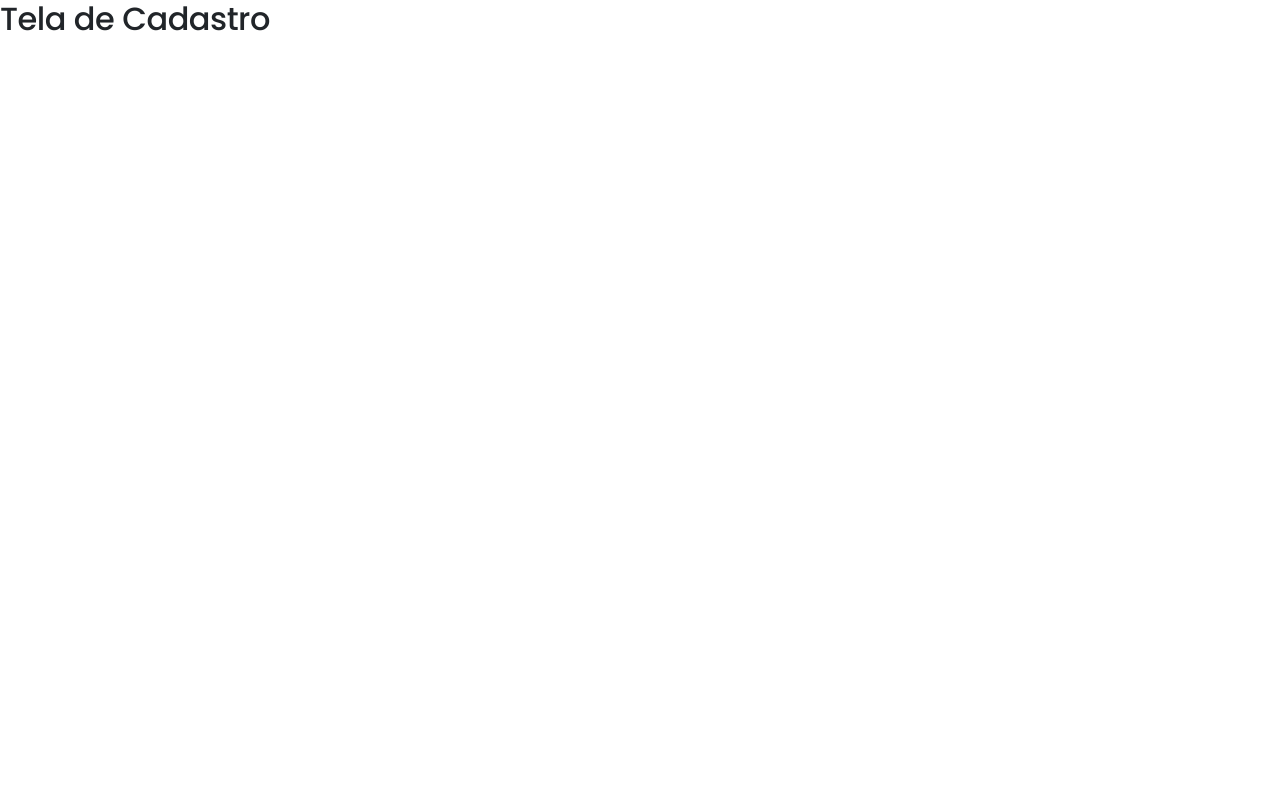
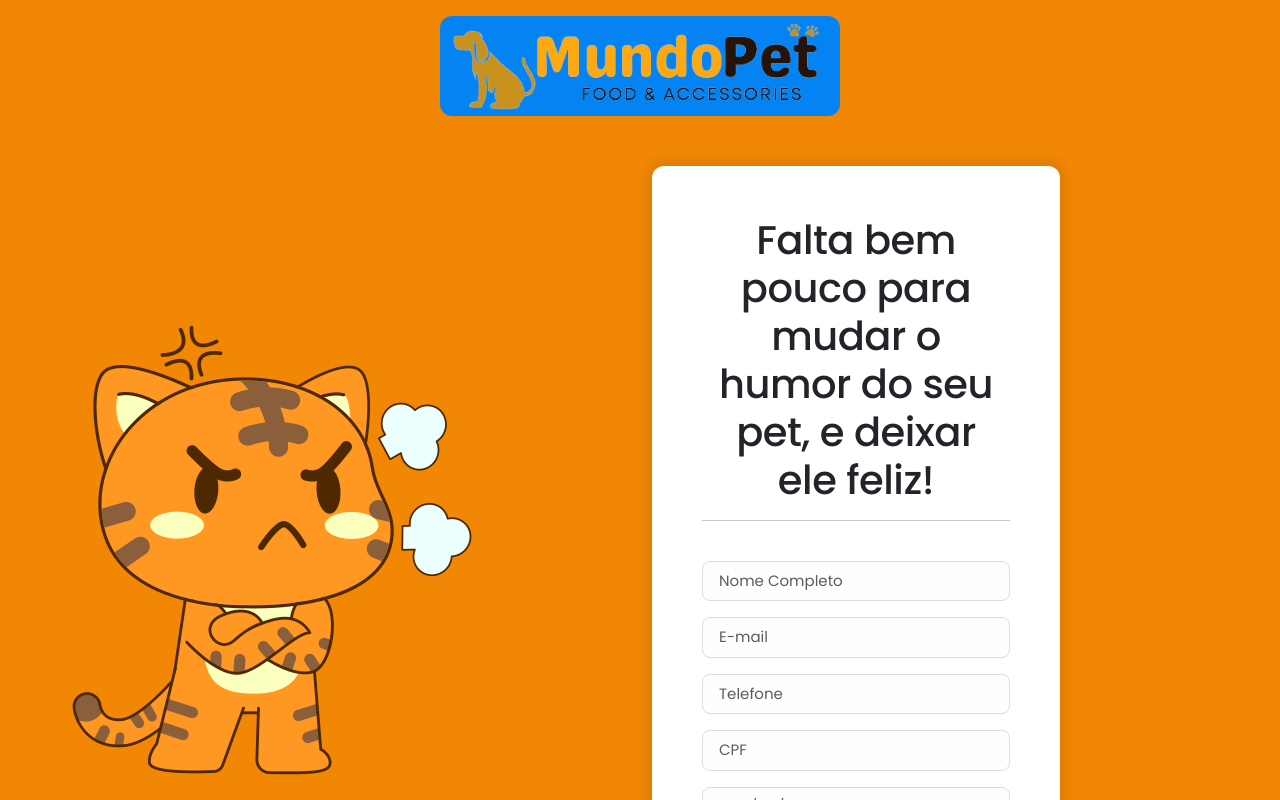
Before and after one commit to yyhago/TCC-MundoPET, a React app in the folder web/: page / in a window 1280 px wide. Built offline with nearby package versions, Linux system fonts and the light colour scheme.

Commit message:
Formulário de cadastro feito com sucesso

```diff
--- a/web/public/index.html
+++ b/web/public/index.html
@@ -29,7 +29,7 @@
   </head>
   <body>
     <noscript>You need to enable JavaScript to run this app.</noscript>
-    <div id="root"></div>
+    <div id="root" class="h-100"></div>
     <!--
       This HTML file is a template.
       If you open it directly in the browser, you will see an empty page.
--- a/web/src/components/pages/cadastro/index.js
+++ b/web/src/components/pages/cadastro/index.js
@@ -1,6 +1,31 @@
+import Logo from '../../../assets/logo.png'
+import Illustration from '../../../assets/illustration.png'
+
 const Cadastro = () => {
   return(
-    <h2>Tela de Cadastro</h2>
+    <div className="container-fluid h-100 bg-primary p-3">
+      <div className="containerLogo col-12">
+          <img src={Logo} alt="Logo" className="imgLogo"/>
+      </div>
+      <div className="row">
+        <div className="col-6 text-right my-auto">
+          <img src={Illustration} alt="Logo" className="img-fluid" />
+        </div>
+        <div className="col-6">
+          <div className="box col-8">
+            <h2 className="text-center fs-1">Falta bem pouco para mudar o humor do seu pet, e deixar ele feliz!</h2>
+            <hr/>
+            <br/>
+            <input type="text" className="form-control form-control-lg mb-3" placeholder="Nome Completo" />
+            <input type="email" className="form-control form-control-lg mb-3" placeholder="E-mail" />
+            <input type="text" className="form-control form-control-lg mb-3" placeholder="Telefone" />
+            <input type="text" className="form-control form-control-lg mb-3" placeholder="CPF" />
+            <input type="date" className="form-control form-control-lg mb-3"/>
+            <button className="btn btn-lg btn-block btn-secondary w-100">Finalizar Pedido</button>
+          </div>
+        </div>
+      </div>
+    </div>
   )
 }
 
--- a/web/src/styles/global.css
+++ b/web/src/styles/global.css
@@ -1,4 +1,57 @@
 @import url('https://fonts.googleapis.com/css2?family=Poppins:ital,wght@0,100;0,200;0,300;0,400;0,500;0,600;0,700;0,800;0,900;1,100;1,200;1,300;1,400;1,500;1,600;1,700;1,800;1,900&display=swap');
+
+input[type='text'],
+input[type='email'],
+input[type='password'],
+input[type='date']{
+  font-size: 15px;
+}
+
+input[type='text'],
+input[type='email'],
+input[type='password'],
+input[type='date'],
+input[type='text']:disabled,
+input[type='email']:disabled,
+input[type='password']:disabled,
+input[type='date']:disabled{
+  background-color: #fefefe;
+  border: 0.5px solid #dcdcdc;
+  outline: none;
+  color: #626264;
+}
+
+.btn{
+  font-size: 15px;
+}
+
+.bg-secondary{
+  background-color: var(--colorBlue) !important;
+}
+
+.btn-secondary,
+.btn-secondary:focus,
+.btn-secondary:active,
+.btn-secondary:disabled,
+.btn-secondary:hover{
+  background-color: var(--colorBlue) !important;
+  border-color: var(--primary);
+}
+
+
+:root{
+  --primary: #F28705;
+  --sebPrimary: #F25C05;
+  --colorBlue: #0583F2;
+  --colorPurple:#6626BF;
+  --colorYellow: #F2B705;
+}
+
+*{
+  margin: 0;
+  padding: 0;
+  box-sizing: border-box;
+}
 
 html,body{
   height: 100%;
@@ -6,3 +59,36 @@ html,body{
   font-family: "Poppins", sans-serif;
   letter-spacing: -0.03em;
 }
+
+.bg-primary{
+  background-color: var(--primary) !important;
+}
+
+.box{
+  display: flex;
+  flex-wrap: wrap;
+  background-color: #fff;
+  box-shadow: 0px 0px 11px 6px rgba(0, 0, 0, 0.08);
+  border-radius: 12px;
+  display: inline-block;
+  padding: 50px;
+}
+
+.containerLogo{
+  display: flex;
+  justify-content: center;
+  margin: 0 auto;
+  width: 400px;
+  height: 100px;
+  margin-bottom: 4%;
+  background-color: var(--colorBlue);
+  border-radius: 12px;
+}
+
+.imgLogo{
+  margin-top: 4px;
+  padding: 1%;
+  width: 400px;
+  height: 100px;
+  object-fit: cover;
+}
```
Also changed, not shown: web/src/assets/illustration.png (added), web/src/assets/logo.png (added).
